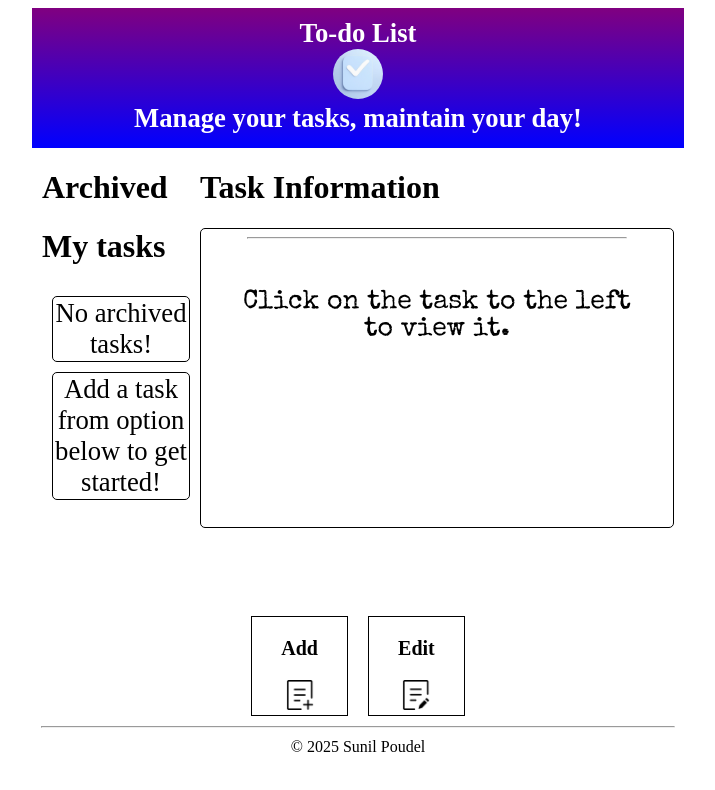
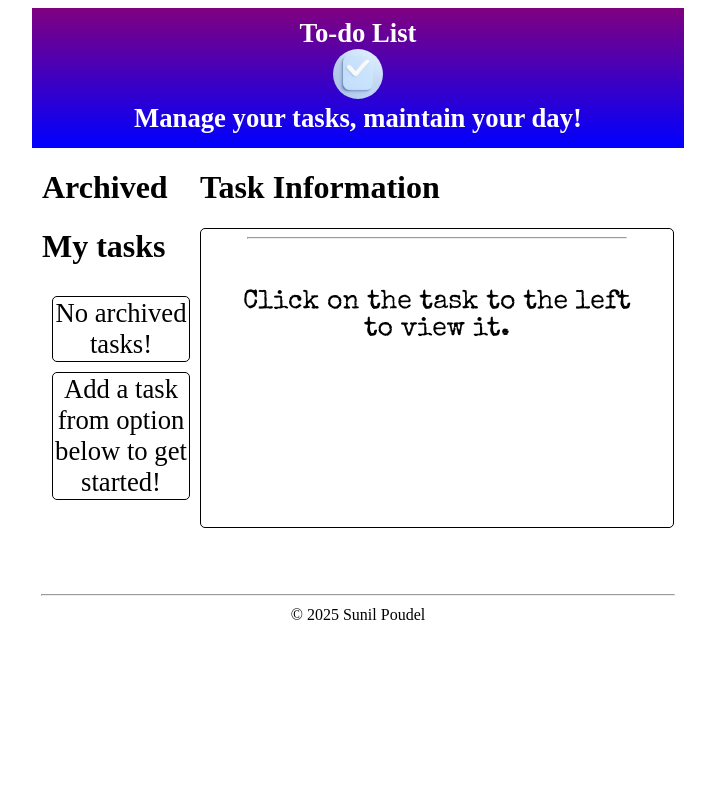
Before and after one commit to sunil-poudel/to-do-list, an Angular app: page / in a window 1280 px wide. Shown: the top 790 px of the page, without its empty margins (282-997 px from the left). Built offline with nearby package versions, Linux system fonts and the light colour scheme; a web font is replaced by a local one.

Commit message:
optimize app.html

```diff
--- a/src/app/app.html
+++ b/src/app/app.html
@@ -7,5 +7,5 @@
     <app-task/>
   </div>
 </div>
-<app-menu (submittedTaskToApp)="getNewlyAddedTask($event)" />
+<!--<app-menu (submittedTaskToApp)="getNewlyAddedTask($event)" />-->
 <app-footer/>
```
